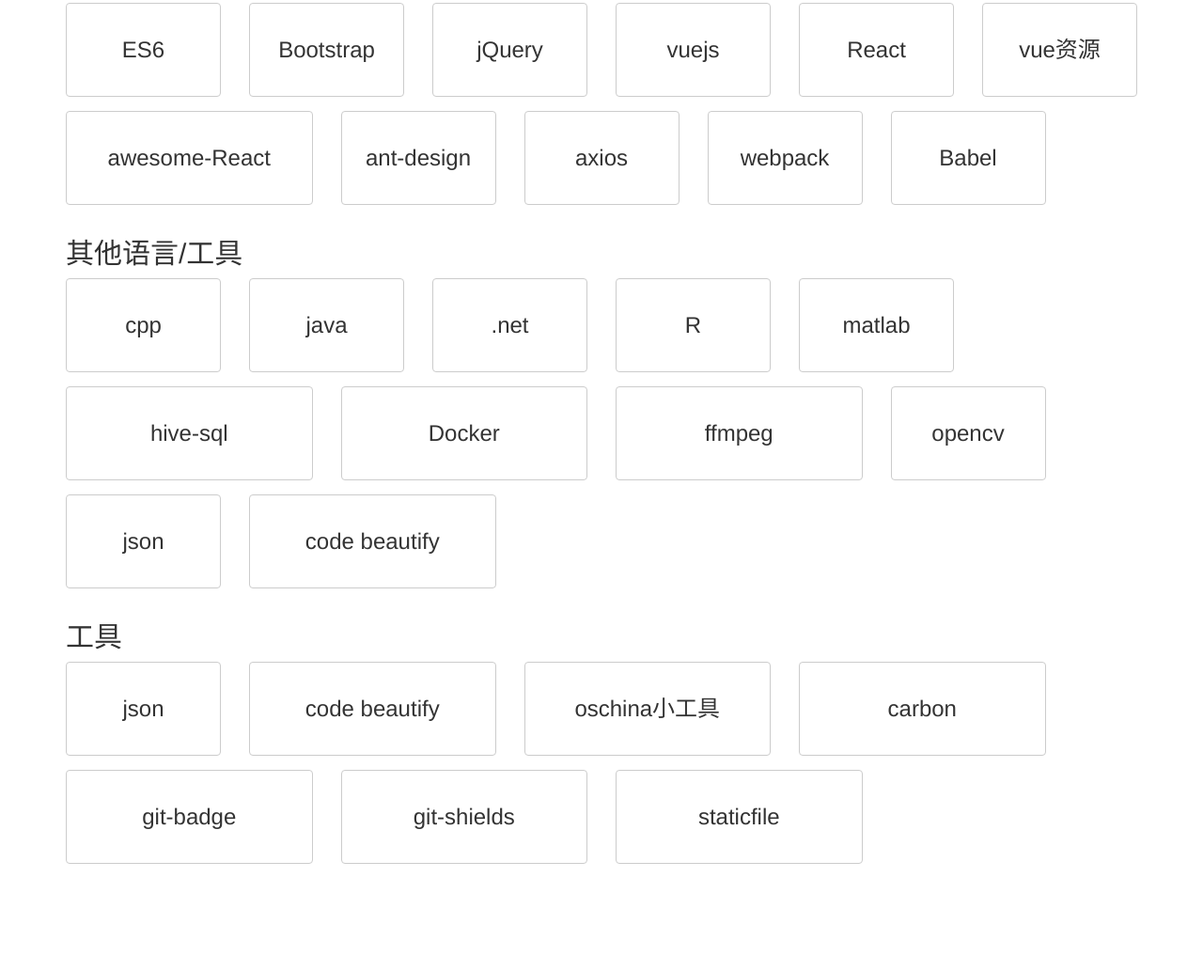
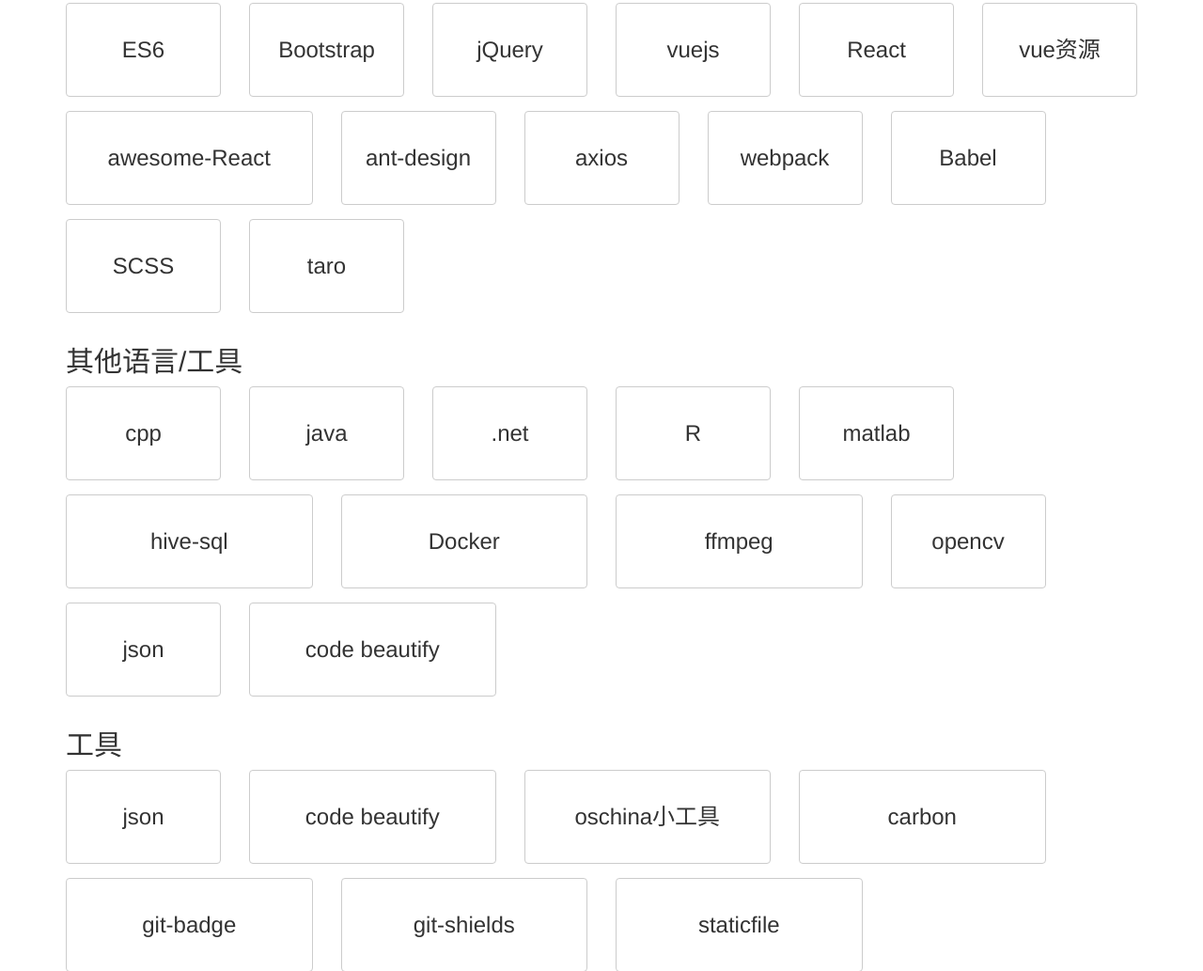
Before and after one commit to foowaa/programming, a plain HTML site: page index.html in a window 1280 px wide. Shown: the part 1051-2084 px from the top of the page at 94% size. Before the commit the page ends 1985 px from the top, so only its background shows below. Drawn offline with nearby package versions, Linux system fonts and the light colour scheme.

Commit message:
feat(index.html): taro,scss

```diff
--- a/index.html
+++ b/index.html
@@ -171,6 +171,14 @@
       <div class="col-sm-4 col-md-2">
         <a class="btn btn-default btn-block link-item" target="_blank" href="https://www.babeljs.cn/docs/">Babel</a>
       </div>
+      <div class="col-sm-4 col-md-2">
+        <a class="btn btn-default btn-block link-item" target="_blank"
+          href="http://sass.bootcss.com/docs/sass-reference/">SCSS</a>
+      </div>
+      <div class="col-sm-4 col-md-2">
+        <a class="btn btn-default btn-block link-item" target="_blank"
+          href="https://nervjs.github.io/taro/docs/README.html">taro</a>
+      </div>
     </div>
     <div class="row">
       <div class="col-sm-4 col-md-12">
```
Also changed, not shown: 1 other file.
